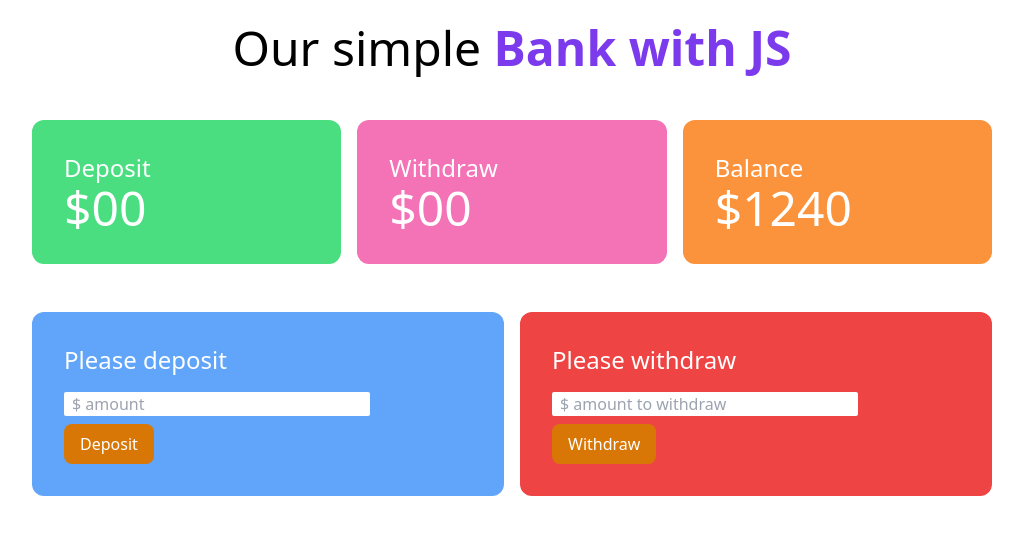
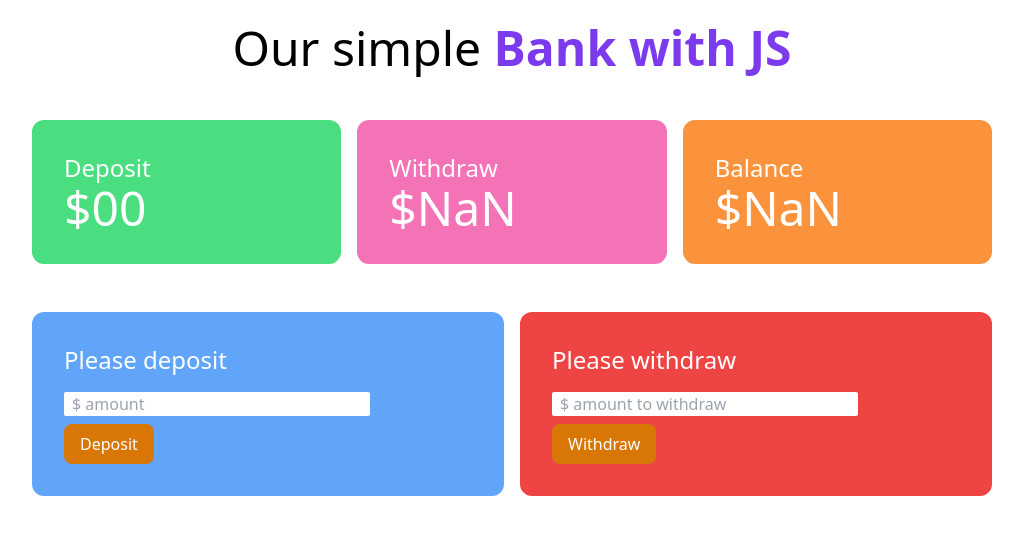
Before and after one commit to WasikBinMashuk/simple-bank-with-JS, a plain HTML site: page bank.html in a window 1280 px wide. Both pictures are taken after a click on the button "Withdraw". Shown: the whole page, without its empty margins (128-1151 px from the left). Drawn offline with nearby package versions, Linux system fonts and the light colour scheme.

Commit message:
withdraw logic added

```diff
--- a/bank.html
+++ b/bank.html
@@ -21,7 +21,7 @@
                 </div>
                 <div class="bg-pink-400 p-8 rounded-xl">
                     <h4 class="text-2xl">Withdraw</h4>
-                    <h2 class="text-5xl">$00</h2>
+                    <h2 class="text-5xl">$<span id="withdraw-total">00</h2>
                 </div>
                 <div class="bg-orange-400 p-8 rounded-xl">
                     <h4 class="text-2xl">Balance</h4>
@@ -39,13 +39,14 @@
                 </div>
                 <div class="bg-red-500 p-8 rounded-xl">
                     <h4 class="text-2xl mb-4 text-white">Please withdraw</h4>
-                    <input class="block w-9/12 mb-2 px-2 rounded-sm" type="text" placeholder="$ amount to withdraw">
-                    <button id="btn-deposti" class="bg-amber-600 hover:bg-amber-700 px-4 py-2 text-white rounded-lg">Withdraw</button>
+                    <input id="withdraw-field" class="block w-9/12 mb-2 px-2 rounded-sm" type="text" placeholder="$ amount to withdraw">
+                    <button id="btn-withdraw" class="bg-amber-600 hover:bg-amber-700 px-4 py-2 text-white rounded-lg">Withdraw</button>
                 </div>
             </div>
         </section>
     </main>
 
     <script src="./js/deposit.js"></script>
+    <script src="./js/withdraw.js"></script>
 </body>
 </html>
--- /dev/null
+++ b/js/withdraw.js
@@ -0,0 +1,29 @@
+document.getElementById('btn-withdraw').addEventListener('click', function(){
+    const withdrawField = document.getElementById('withdraw-field');
+    const newWithdrawAmountString = withdrawField.value;
+    const newWithdrawAmount = parseFloat(newWithdrawAmountString);
+
+    const withdrawTotalElement = document.getElementById('withdraw-total');
+    const previousWithdrawTotalString = withdrawTotalElement.innerText;
+    const previousWithdrawTotal = parseFloat(previousWithdrawTotalString);
+
+    const currentWithdrawTotal = previousWithdrawTotal + newWithdrawAmount;
+
+    withdrawTotalElement.innerText = currentWithdrawTotal;
+
+
+
+    // BALANCE field logics
+    const balanceTotalElement = document.getElementById('balance-total');
+    const previourBalanceTotalString = balanceTotalElement.innerText;
+    const previourBalanceTotal = parseFloat(previourBalanceTotalString);
+
+
+    const newBalanceTotal = previourBalanceTotal - newWithdrawAmount;
+    balanceTotalElement.innerText = newBalanceTotal;
+
+
+
+
+    withdrawField.value = '';
+})
```
